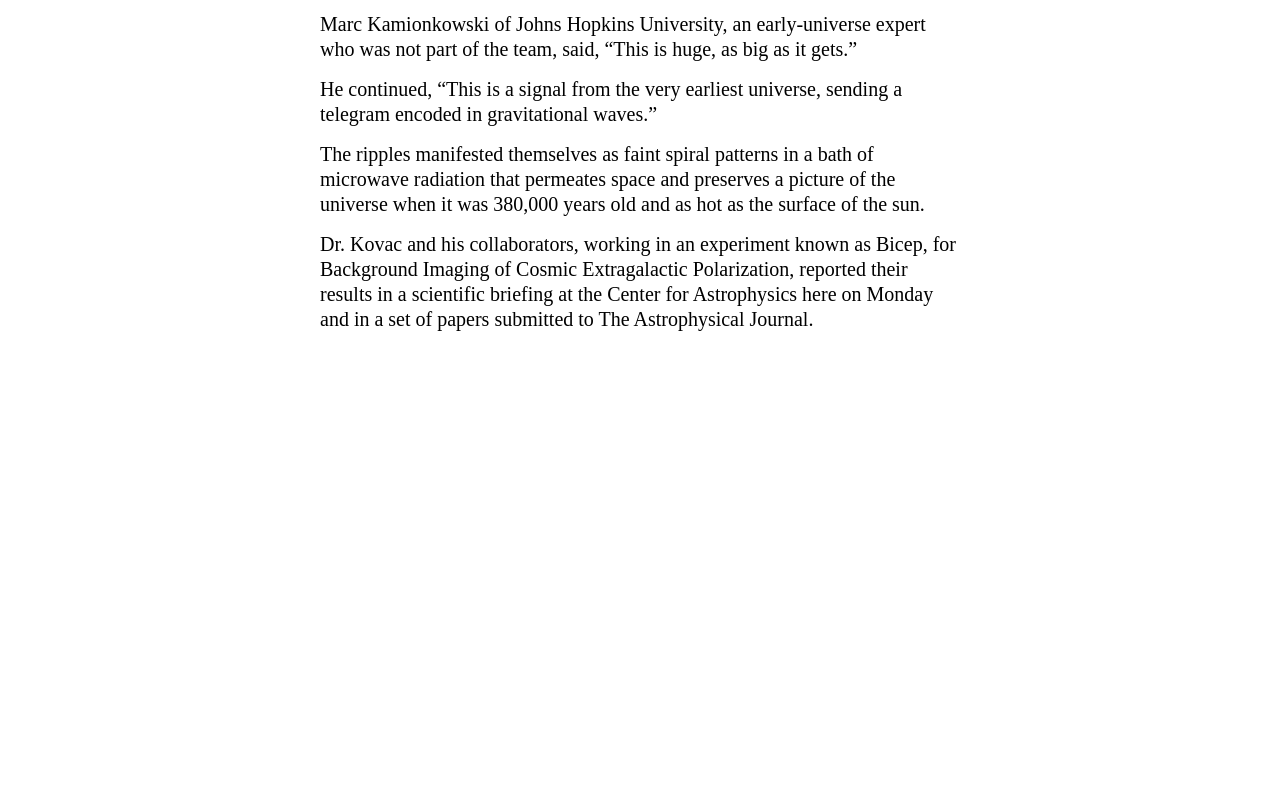
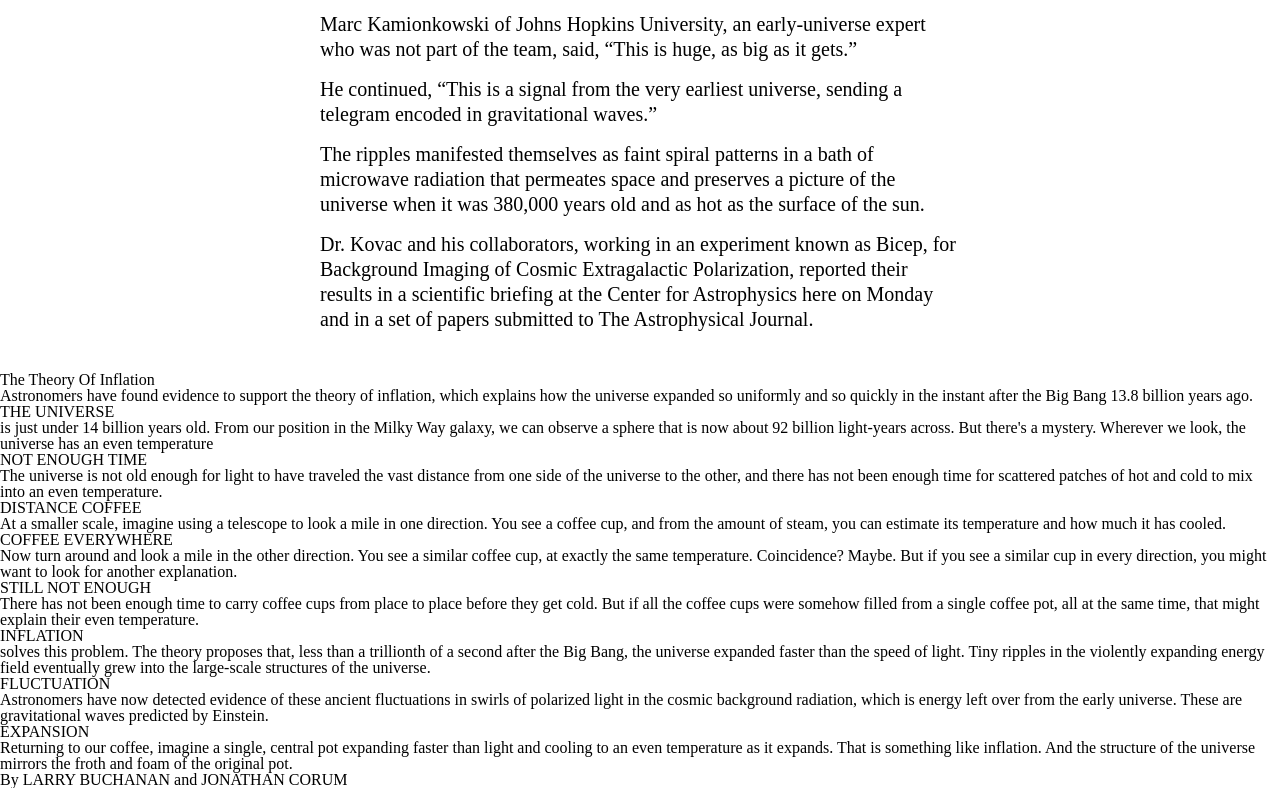
Before and after one commit to KingsleyMcSimon/nytproject, a plain HTML site: page index.html in a window 1280 px wide. Shown: the part 2217-3005 px from the top of the page. Before the commit the page ends 2589 px from the top, so only its background shows below. Drawn offline with Linux system fonts and the light colour scheme.

Commit message:
html updated

```diff
--- a/index.html
+++ b/index.html
@@ -130,7 +130,78 @@
                         submitted to The Astrophysical Journal.</p>
                 </div>
         </div>
-    </section>
+
+<div class="inflation">
+<h1> The Theory Of Inflation</h1>
+<p class="inflation-info"> Astronomers have found evidence to support the theory
+of inflation, which explains how the universe expanded so uniformly and so quickly
+in the instant after the Big Bang 13.8 billion years ago.</p> </div>
+
+<div class="inflation-meaning">
+<div class="inflation-method">
+<h1>THE UNIVERSE </h1> <P> is just under 14 billion years old. From our position
+ in the Milky Way galaxy, we can observe a sphere that is now about 92 billion
+ light-years across. But there's a mystery. Wherever we look, the universe has
+  an even temperature </P> </div>
+
+<div class="inflation-method">
+<h1>NOT ENOUGH TIME</h1><p>  The universe is not old enough for light to have
+traveled the vast distance from one side of the universe to the other, and there
+ has not been enough time for scattered patches of hot and cold to mix into an
+ even temperature.</p> </div>
+
+ <div class="inflation-method">
+ <h1>DISTANCE COFFEE </h1> <p>At a smaller scale, imagine using a telescope to
+ look a mile in one direction. You see a coffee cup, and from the amount of steam,
+you can estimate its temperature and how much it has cooled. </p> </div>
+
+<div class="inflation-method">
+<h1>COFFEE EVERYWHERE </h1><P>Now turn around and look a mile in the other
+direction. You see a similar coffee cup, at exactly the same temperature.
+Coincidence? Maybe. But if you see a similar cup in every direction, you might
+want to look for another explanation.</P> </div>
+
+<div class="inflation-method">
+<h1>STILL NOT ENOUGH</h1> <p>There has not been enough time to carry coffee cups
+from place to place before they get cold. But if all the coffee cups were somehow
+filled from a single coffee pot, all at the same time, that might explain their
+even temperature.</p> </div>
+
+<div class="inflation-method">
+<h1>INFLATION</h1> <P>solves this problem. The theory proposes that, less than a
+trillionth of a second after the Big Bang, the universe expanded faster than the
+speed of light. Tiny ripples in the violently expanding energy field eventually
+grew into the large-scale structures of the universe.</P> </div>
+
+<div class="inflation-method">
+<h1>FLUCTUATION</h1> <P>Astronomers have now detected evidence of these ancient
+fluctuations in swirls of polarized light in the cosmic background radiation,
+which is energy left over from the early universe. These are gravitational waves
+predicted by Einstein.</P> </div>
+
+<div class="inflation-method">
+<h1>EXPANSION</h1> <P> Returning to our coffee, imagine a single, central pot
+expanding faster than light and cooling to an even temperature as it expands.
+That is something like inflation. And the structure of the universe mirrors the
+froth and foam of the original pot.</P> </div>
+
+<div class="newsletter-continue">
+<p class="name-author"> By LARRY BUCHANAN and JONATHAN CORUM </p>
+
+
+
+
+
+
+
+
+
+</section>
+
+
+
+
+
     <footer>
 
     </footer>
```
